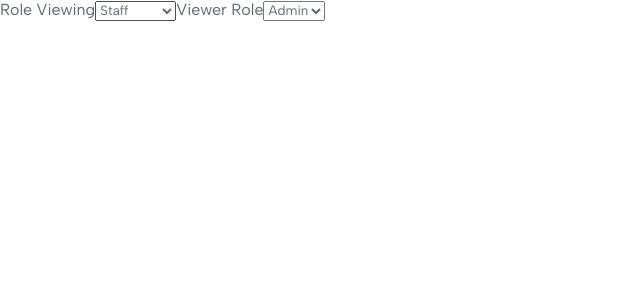
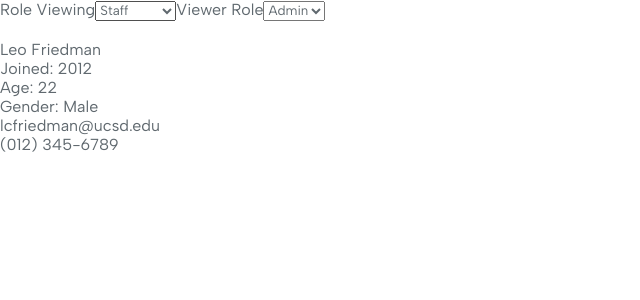
Before and after one commit to TritonSE/Veteran-Sisters-Support-Website, a Next.js app in the folder frontend/: page /profile/1 in a window 1280 px wide. Shown: the top 300 px of the page, without its empty margins (0-640 px from the left). Built offline with nearby package versions, Linux system fonts and the light colour scheme.

Commit message:
start of ProfileHeader

```diff
--- /dev/null
+++ b/frontend/src/app/components/ProfileHeader.tsx
@@ -0,0 +1,46 @@
+import { Role, AssignedProgram } from "../api/profileApi";
+
+
+export default function ProfileHeader(params: {
+  firstName: string;
+  lastName: string;
+  role: Role;
+  assignedPrograms: AssignedProgram[];
+  yearJoined: number;
+  age: number;
+  phoneNumber: string;
+  profilePictureUrl: string;
+  gender: String;
+  email: String;
+}) {
+  const {
+    firstName,
+    lastName,
+    role,
+    assignedPrograms,
+    yearJoined,
+    age,
+    phoneNumber,
+    gender,
+    email,
+  } = params;
+  const fullName = `${firstName} ${lastName}`;
+  const joinedText = `Joined: ${yearJoined}`;
+  const ageText = `Age: ${age}`;
+  const genderText = `Gender: ${gender}`;
+  return (
+    <header>
+      <img></img>
+      <div>
+        <div>
+          <div>{fullName}</div>
+        </div>
+        <div>{joinedText}</div>
+        <div>{ageText}</div>
+        <div>{genderText}</div>
+        <div>{email}</div>
+        <div>{phoneNumber}</div>
+      </div>
+    </header>
+  );
+}
--- a/frontend/src/app/components/UserProfile.tsx
+++ b/frontend/src/app/components/UserProfile.tsx
@@ -1,6 +1,7 @@
 "use client"; // TODO: why is this required?
 import { getUserProfile, Role } from "../api/profileApi";
 import { useEffect, useState } from "react";
+import ProfileHeader from "@/app/components/ProfileHeader";
 
 export default function UserProfile({ userId }: { userId: string }) {
   const [viewingRole, setViewingRole] = useState(Role.STAFF as string);
@@ -30,6 +31,18 @@ export default function UserProfile({ userId }: { userId: string }) {
       >
         <option value={Role.ADMIN}>Admin</option>
       </select>
+      <ProfileHeader
+        firstName={userProfile.firstName}
+        lastName={userProfile.lastName}
+        role={userProfile.role}
+        assignedPrograms={userProfile.assignedPrograms}
+        yearJoined={userProfile.yearJoined}
+        age={userProfile.age}
+        phoneNumber={userProfile.phoneNumber}
+        profilePictureUrl={userProfile.profilePictureUrl}
+        gender={userProfile.gender}
+        email={userProfile.email}
+      />
     </div>
   );
 }
```
Also changed, not shown: frontend/src/app/components/ProfileHeader.module.css (added).
